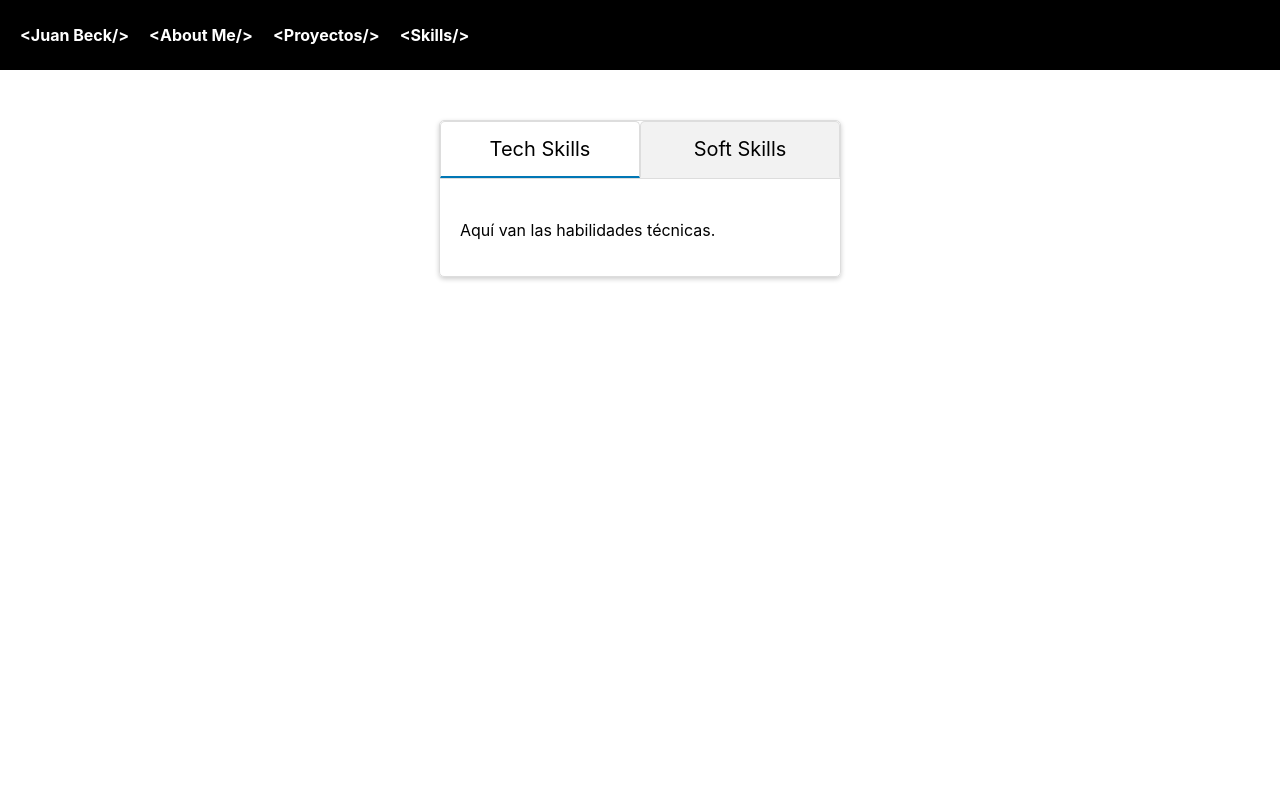
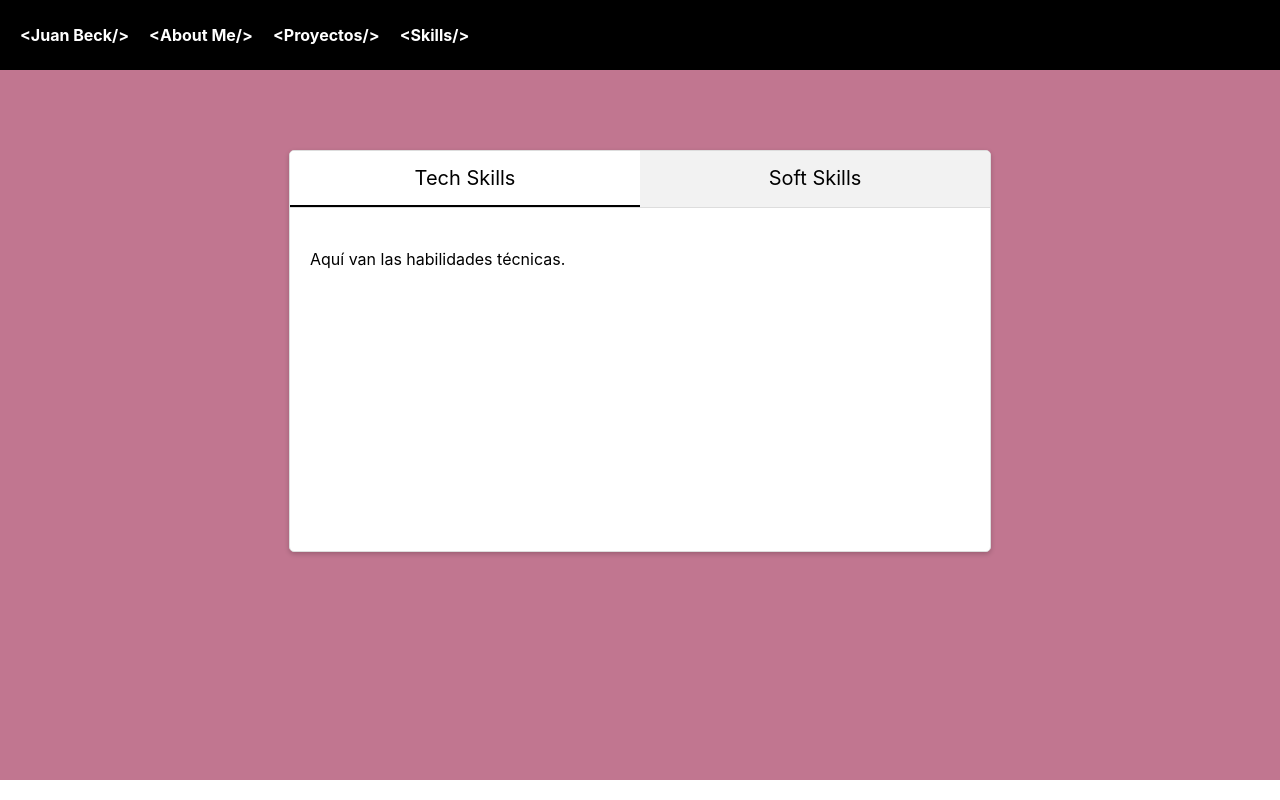
Before and after one commit to JBautistaBeck/My-Portfolio-Nuevo, a React (Create React App) app: page /skills in a window 1280 px wide. Built offline with nearby package versions, Linux system fonts and the light colour scheme.

Commit message:
Skills css

```diff
--- a/src/views/detail/detail.css
+++ b/src/views/detail/detail.css
@@ -57,7 +57,7 @@
     margin-bottom: 5px;
 }
 
-.tab {
+.tabx {
     flex: 1;
     text-align: center;
     cursor: pointer;
@@ -67,9 +67,9 @@
     font-size: 5px;
 }
 
-.tab.active {
+.tabx.active {
     background-color: #fff;
-    border-bottom: none;
+    border-bottom: 2px solid #000000;
 }
 
 .column {
--- a/src/views/detail/detail.jsx
+++ b/src/views/detail/detail.jsx
@@ -23,11 +23,11 @@ function Detail({ onClose, proyecto }) {
         {/* Pestañas */}
         <div className="tabs">
 
-          <div className={`tab ${activeTab === 'fotos' ? 'active' : ''}`} onClick={() => handleTabClick('fotos')}>
+          <div className={`tabx ${activeTab === 'fotos' ? 'active' : ''}`} onClick={() => handleTabClick('fotos')}>
             <h1>Fotos</h1>
           </div>
 
-          <div className={`tab ${activeTab === 'videos' ? 'active' : ''}`} onClick={() => handleTabClick('videos')}>
+          <div className={`tabx ${activeTab === 'videos' ? 'active' : ''}`} onClick={() => handleTabClick('videos')}>
             <h1>Videos</h1>
           </div>
 
--- a/src/views/skills/skills.css
+++ b/src/views/skills/skills.css
@@ -1,11 +1,22 @@
+.all {
+    background-color: #c17690;
+    margin: 0;
+    padding: 0;
+    height: 88.7vh;
+    display: flex;
+    justify-content: center;
+}
+
 .skills-container {
     text-align: center;
-    margin: 50px auto;
-    max-width: 400px;
+    width: 700px;
+    max-height: 400px;
     border: 1px solid #ddd;
     border-radius: 5px;
     box-shadow: 0 2px 5px rgba(0, 0, 0, 0.2);
     overflow: hidden;
+    background-color: rgb(255, 255, 255);
+    margin-top: 80px;
 }
 
 .tabs {
@@ -25,7 +36,7 @@
 
 .tab.active {
     background-color: #fff;
-    border-bottom: 2px solid #0077b5;
+    border-bottom: 2px solid #000000;
 }
 
 .tab-content {
--- a/src/views/skills/skills.jsx
+++ b/src/views/skills/skills.jsx
@@ -11,6 +11,7 @@ function Skills() {
 
 
   return (
+    <div className='all'>
     <div className="skills-container">
       <div className="tabs">
 
@@ -40,6 +41,7 @@ function Skills() {
 
       </div>
     </div>
+    </div>
   );
 }
 
```
